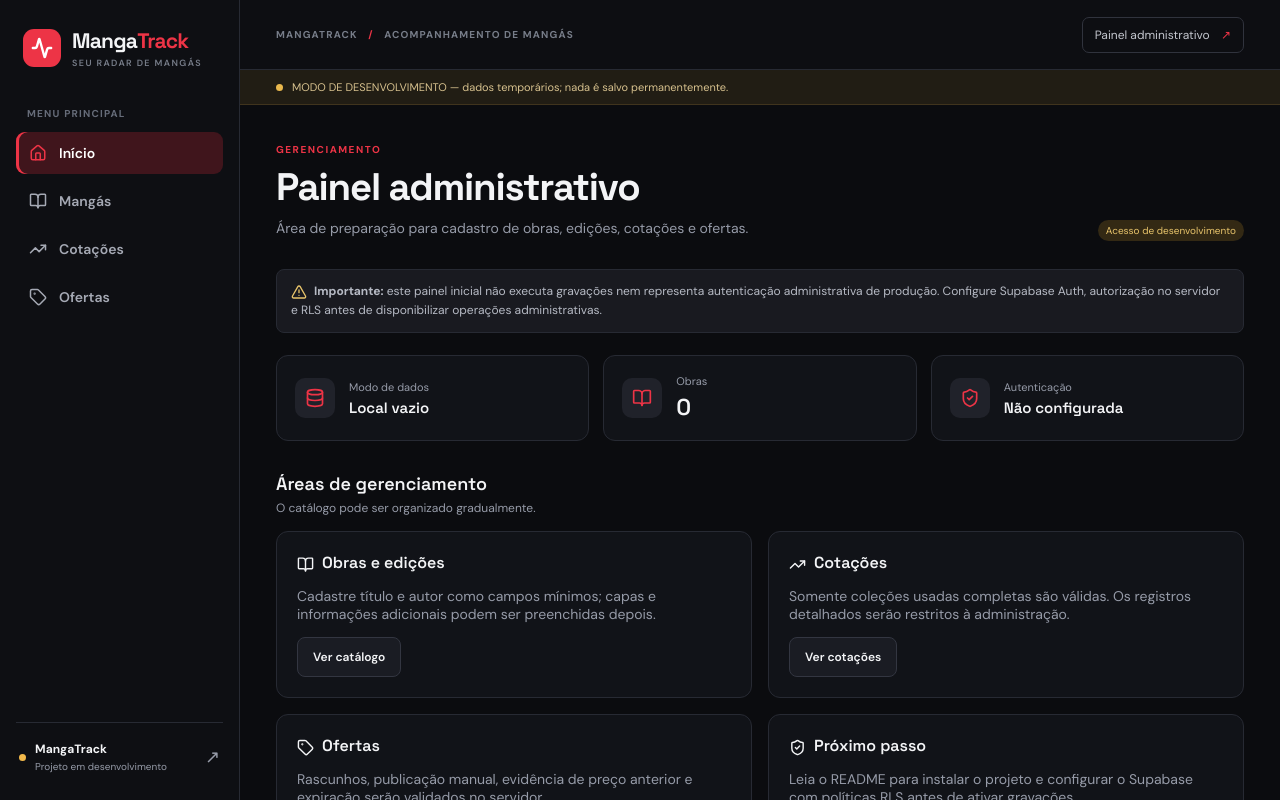
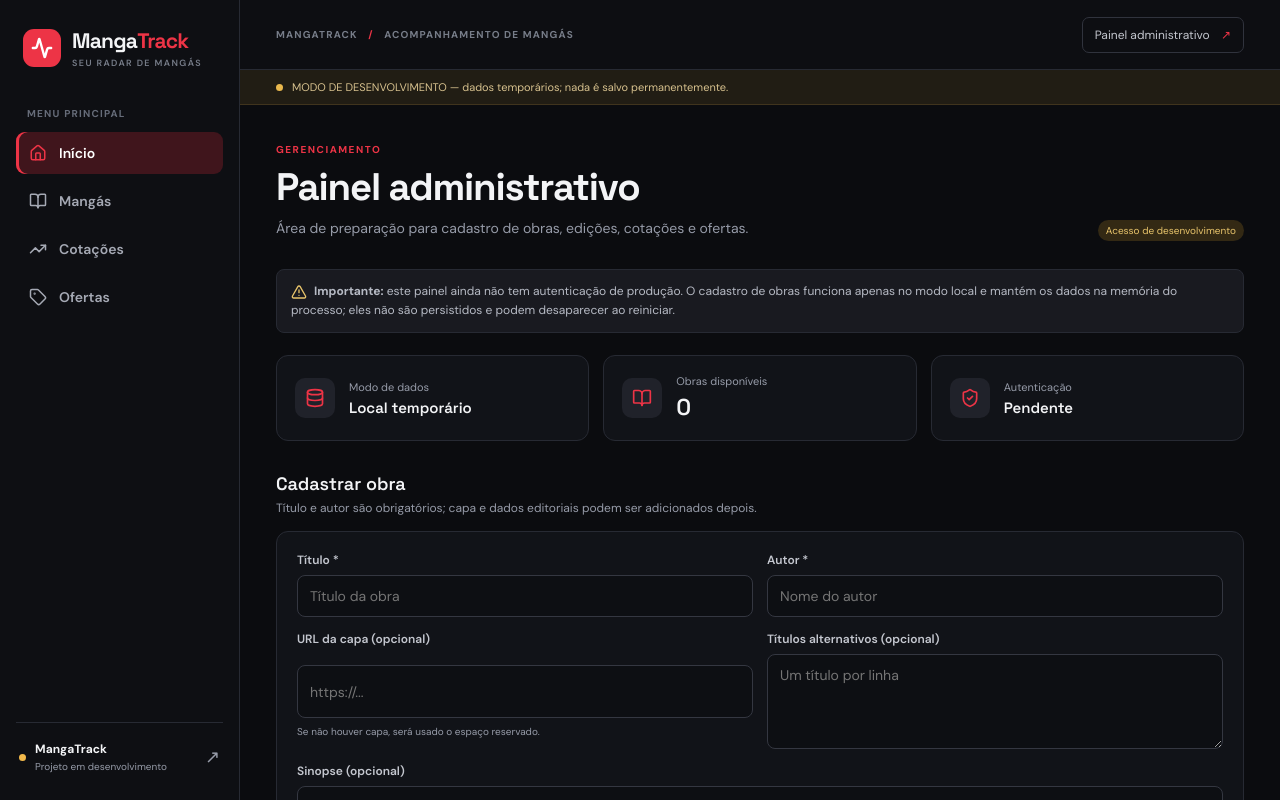
Before and after one commit to plpa12/MangaTrack, a Next.js app: page /admin in a window 1280 px wide. Shown: the top 800 px of the page. Built offline with nearby package versions, Linux system fonts and the light colour scheme.

Commit message:
feat: connect local manga form to admin workspace

```diff
--- a/app/admin/page.tsx
+++ b/app/admin/page.tsx
@@ -1,23 +1,28 @@
 import Link from "next/link";
 import { AlertTriangle, BookOpen, Database, ShieldCheck, Tag, TrendingUp } from "lucide-react";
 import { getDataModeLabel } from "@/lib/data";
+import { localData } from "@/lib/data/local";
+import MangaForm from "./manga-form";
 
 export default function AdminPage() {
   const local = getDataModeLabel().startsWith("Modo local");
+  const mangas = localData.listManga();
   return <div>
     <div className="page-heading"><div><span className="eyebrow">GERENCIAMENTO</span><h1>Painel administrativo</h1><p>Área de preparação para cadastro de obras, edições, cotações e ofertas.</p></div><span className="pill pill-warning">Acesso de desenvolvimento</span></div>
-    <div className="notice"><AlertTriangle size={16} style={{display:"inline",verticalAlign:"middle",marginRight:7,color:"#e8c46b"}}/><strong>Importante:</strong> este painel inicial não executa gravações nem representa autenticação administrativa de produção. Configure Supabase Auth, autorização no servidor e RLS antes de disponibilizar operações administrativas.</div>
+    <div className="notice"><AlertTriangle size={16} style={{display:"inline",verticalAlign:"middle",marginRight:7,color:"#e8c46b"}}/><strong>Importante:</strong> este painel ainda não tem autenticação de produção. O cadastro de obras funciona apenas no modo local e mantém os dados na memória do processo; eles não são persistidos e podem desaparecer ao reiniciar.</div>
     <div className="stats-grid">
-      <div className="stat-card"><span className="stat-icon"><Database size={20}/></span><div><small>Modo de dados</small><strong style={{fontSize:15}}>{local ? "Local vazio" : "Supabase"}</strong></div></div>
-      <div className="stat-card"><span className="stat-icon"><BookOpen size={20}/></span><div><small>Obras</small><strong>0</strong></div></div>
-      <div className="stat-card"><span className="stat-icon"><ShieldCheck size={20}/></span><div><small>Autenticação</small><strong style={{fontSize:15}}>Não configurada</strong></div></div>
+      <div className="stat-card"><span className="stat-icon"><Database size={20}/></span><div><small>Modo de dados</small><strong style={{fontSize:15}}>{local ? "Local temporário" : "Supabase"}</strong></div></div>
+      <div className="stat-card"><span className="stat-icon"><BookOpen size={20}/></span><div><small>Obras disponíveis</small><strong>{mangas.length}</strong></div></div>
+      <div className="stat-card"><span className="stat-icon"><ShieldCheck size={20}/></span><div><small>Autenticação</small><strong style={{fontSize:15}}>Pendente</strong></div></div>
     </div>
-    <div className="section-head"><div><h2>Áreas de gerenciamento</h2><p>O catálogo pode ser organizado gradualmente.</p></div></div>
+    <div className="section-head"><div><h2>Cadastrar obra</h2><p>Título e autor são obrigatórios; capa e dados editoriais podem ser adicionados depois.</p></div></div>
+    <div className="panel"><MangaForm /></div>
+    <div className="section-head"><div><h2>Áreas de gerenciamento</h2><p>As outras operações serão ativadas após implementação de persistência e autorização seguras.</p></div></div>
     <div className="admin-grid">
-      <div className="panel"><h2><BookOpen size={17} style={{display:"inline",verticalAlign:"middle",marginRight:8}}/>Obras e edições</h2><p className="muted">Cadastre título e autor como campos mínimos; capas e informações adicionais podem ser preenchidas depois.</p><Link href="/mangas" className="button">Ver catálogo</Link></div>
-      <div className="panel"><h2><TrendingUp size={17} style={{display:"inline",verticalAlign:"middle",marginRight:8}}/>Cotações</h2><p className="muted">Somente coleções usadas completas são válidas. Os registros detalhados serão restritos à administração.</p><Link href="/quotations" className="button">Ver cotações</Link></div>
-      <div className="panel"><h2><Tag size={17} style={{display:"inline",verticalAlign:"middle",marginRight:8}}/>Ofertas</h2><p className="muted">Rascunhos, publicação manual, evidência de preço anterior e expiração serão validados no servidor.</p><Link href="/offers" className="button">Ver ofertas</Link></div>
-      <div className="panel"><h2><ShieldCheck size={17} style={{display:"inline",verticalAlign:"middle",marginRight:8}}/>Próximo passo</h2><p className="muted">Leia o README para instalar o projeto e configurar o Supabase com políticas RLS antes de ativar gravações.</p><a className="button" href="https://github.com/plpa12/MangaTrack">Abrir repositório</a></div>
+      <div className="panel"><h2><BookOpen size={17} style={{display:"inline",verticalAlign:"middle",marginRight:8}}/>Obras e edições</h2><p className="muted">O cadastro local de obras está disponível para testar a interface. Edições e arquivamento ainda não estão implementados.</p><Link href="/mangas" className="button">Ver catálogo</Link></div>
+      <div className="panel"><h2><TrendingUp size={17} style={{display:"inline",verticalAlign:"middle",marginRight:8}}/>Cotações</h2><p className="muted">Somente coleções usadas completas serão válidas. Os registros detalhados serão restritos à administração.</p><Link href="/quotations" className="button">Ver cotações</Link></div>
+      <div className="panel"><h2><Tag size={17} style={{display:"inline",verticalAlign:"middle",marginRight:8}}/>Ofertas</h2><p className="muted">Rascunhos, publicação manual, evidência de preço anterior e expiração ainda precisam de formulários e persistência.</p><Link href="/offers" className="button">Ver ofertas</Link></div>
+      <div className="panel"><h2><ShieldCheck size={17} style={{display:"inline",verticalAlign:"middle",marginRight:8}}/>Configuração</h2><p className="muted">O login real exige Supabase Auth, autorização no servidor e políticas RLS verificadas.</p><Link className="button" href="/login">Configurar acesso</Link></div>
     </div>
   </div>;
 }
```
